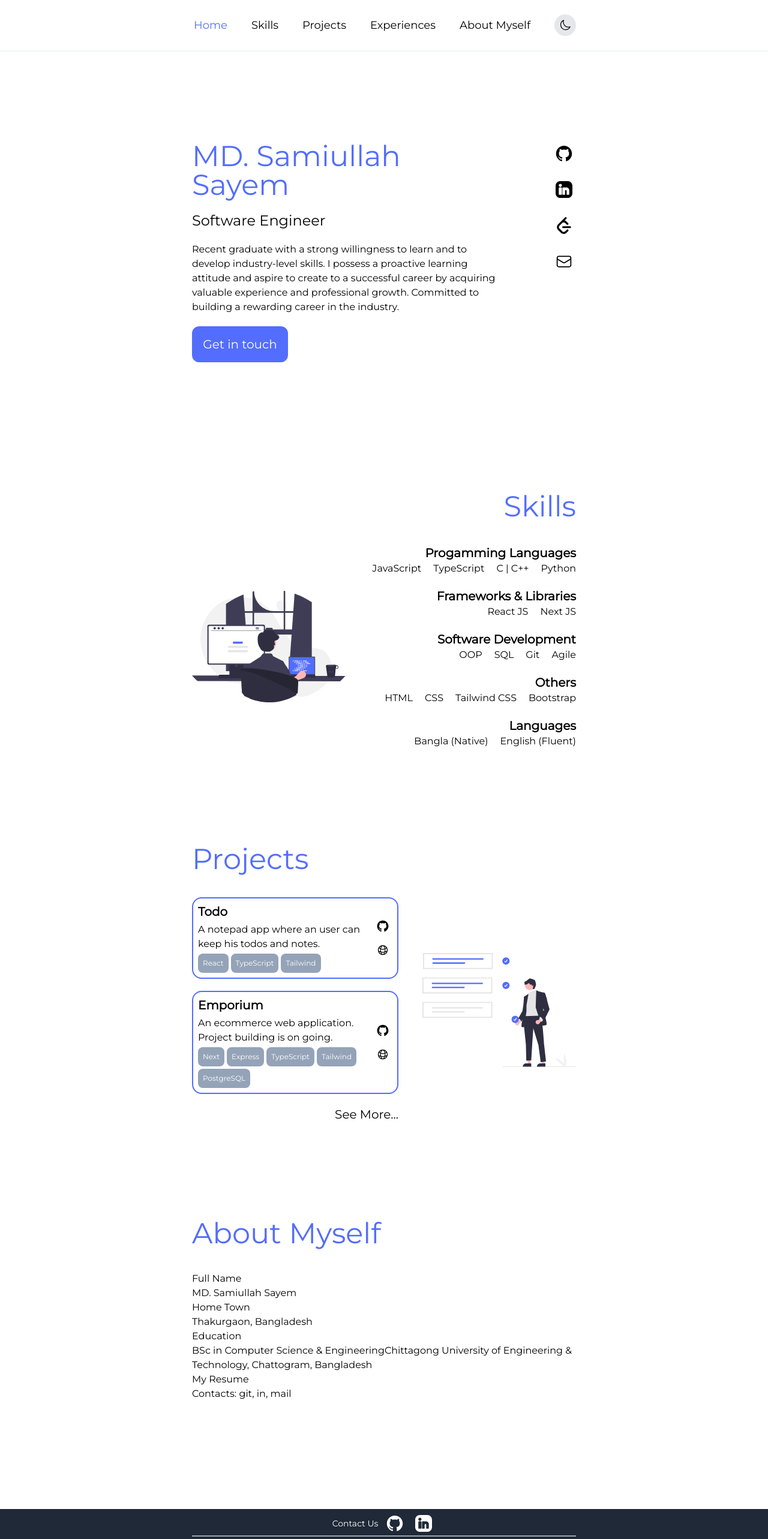
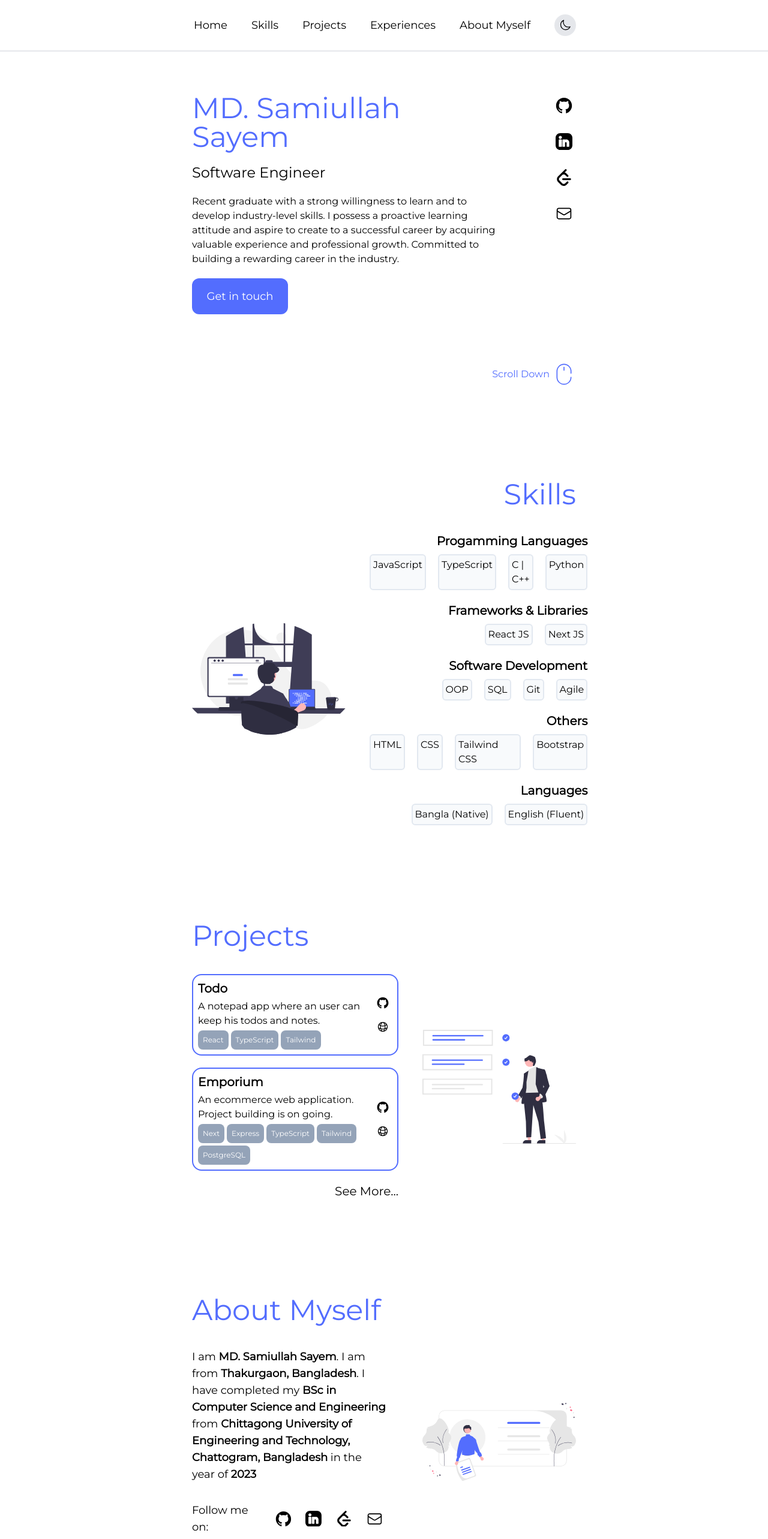
Before and after one commit to Sym-17/portfolio-next, a Next.js app: page / in a window 1280 px wide. Shown: the top 2566 px of the page at 60% size. Built offline with nearby package versions, Linux system fonts and the light colour scheme.

Commit message:
Add About section and change some styles

```diff
--- a/src/app/layout.tsx
+++ b/src/app/layout.tsx
@@ -16,14 +16,13 @@ export default function RootLayout({
   children: React.ReactNode;
 }) {
   return (
-    <html lang="en">
+    <html lang="en" className="scroll-smooth scroll-pt-28">
       <body
         className={`${montserrat.className} flex flex-col gap-5 justify-center items-center`}
       >
         <Nav />
-        <div className="pr-5 pl-5 pt-5 sm:pr-20 sm:pl-20 lg:pr-44 lg:pl-44 xl:pr-80 xl:pl-80">
-          {children}
-        </div>
+        {/* pr-5 pl-5 pt-5 sm:pr-20 sm:pl-20 lg:pr-44 lg:pl-44 xl:pr-96 xl:pl-96 */}
+        <div className="w-5/6 sm:w-2/3 md:w-7/12 xl:w-1/2">{children}</div>
         <Footer />
       </body>
     </html>
--- a/src/app/page.tsx
+++ b/src/app/page.tsx
@@ -5,7 +5,10 @@ import Skills from "../components/Skills";
 
 export default function Home() {
   return (
-    <main className="flex w-full flex-col items-center justify-between">
+    <main
+      className="flex w-full flex-col items-center justify-between"
+      id="home"
+    >
       <HomePage />
       <Skills />
       <ProjectsForHomePage />
--- a/src/components/AboutMyself.tsx
+++ b/src/components/AboutMyself.tsx
@@ -1,5 +1,13 @@
 import React from "react";
 import SectionLayoutOfHomePage from "./SectionShellOfHomePage";
+import Link from "next/link";
+import IconShell from "./IconShell";
+import GithubIcon from "./GithubIcon";
+import LeetcodeIcon from "./LeetcodeIcon";
+import LinkedInIcon from "./LinkedInIcon";
+import { EnvelopeIcon } from "@heroicons/react/24/outline";
+import personalInfoSVG from "../../public/personal_info.svg";
+import Image from "next/image";
 
 const AboutMyself = () => {
   return (
@@ -8,25 +16,49 @@ const AboutMyself = () => {
       title="About Myself"
       placementOfTitle="left"
     >
-      <div className="">
-        <div className="">
-          <header>Full Name</header>
-          <span>MD. Samiullah Sayem</span>
+      <div className="flex flex-col-reverse sm:flex-row-reverse justify-between gap-10 items-center w-full">
+        <Image
+          src={personalInfoSVG}
+          width={1}
+          height={1}
+          alt=""
+          className="w-4/6 sm:w-2/5"
+        />
+        <div className="w-full flex flex-col gap-8 pr-5">
+          <p className="text-sm md:text-base xl:text-lg text-start">
+            I am <span className="font-semibold">MD. Samiullah Sayem</span>. I
+            am from{" "}
+            <span className="font-semibold">Thakurgaon, Bangladesh</span>. I
+            have completed my{" "}
+            <span className="font-semibold">
+              BSc in Computer Science and Engineering
+            </span>{" "}
+            from{" "}
+            <span className="font-semibold">
+              Chittagong University of Engineering and Technology, Chattogram,
+              Bangladesh
+            </span>{" "}
+            in the year of <span className="font-semibold">2023</span>
+          </p>
+          {/* <Link href="/Resume_of_Samiullah_Sayem.pdf">
+          <h1>Download my resume</h1>
+        </Link> */}
+          <div className="flex items-center gap-3">
+            <p className="text-sm md:text-base xl:text-lg">Follow me on:</p>
+            <IconShell link="https://github.com/Sym-17">
+              <GithubIcon color="#000000" />
+            </IconShell>
+            <IconShell link="https://www.linkedin.com/in/md-samiullah-sayem/">
+              <LinkedInIcon color="#000000" />
+            </IconShell>
+            <IconShell link="https://leetcode.com/sayem7/">
+              <LeetcodeIcon color="#000000" />
+            </IconShell>
+            <IconShell link="mailto:sayemsami7@gmail.com">
+              <EnvelopeIcon />
+            </IconShell>
+          </div>
         </div>
-        <div className="">
-          <header>Home Town</header>
-          <span>Thakurgaon, Bangladesh</span>
-        </div>
-        <div className="">
-          <header>Education</header>
-          <span>BSc in Computer Science & Engineering</span>
-          <span>
-            Chittagong University of Engineering & Technology, Chattogram,
-            Bangladesh
-          </span>
-        </div>
-        <h1>My Resume</h1>
-        <h1>Contacts: git, in, mail</h1>
       </div>
     </SectionLayoutOfHomePage>
   );
--- a/src/components/Footer.tsx
+++ b/src/components/Footer.tsx
@@ -6,8 +6,9 @@ import IconShell from "./IconShell";
 
 export default function Footer() {
   return (
-    <footer className="flex-col justify-center gap-0 bg-gray-800 text-white p-1 sm:pr-20 sm:pl-20 lg:pr-44 lg:pl-44 xl:pr-80 xl:pl-80 w-full">
-      <div className="flex justify-center items-center gap-2 border-gray-400 border-b-2">
+    <footer className="flex justify-center items-center bg-gray-800 p-1 w-full">
+      <div className="flex-col justify-center gap-0 text-white w-5/6 sm:w-2/3 md:w-7/12 xl:w-1/2">
+        <div className="flex justify-center items-center gap-2 border-gray-400 border-b-2 w-full">
           <h1 className="text-center text-xs lg:text-sm">Contact Us</h1>
           <IconShell link="https://github.com/Sym-17">
             <GithubIcon color="#fff" />
@@ -23,6 +24,7 @@ export default function Footer() {
           commercial purposes is strictly prohibited and constitutes copyright
           infringement liable to legal action.
         </p>
+      </div>
     </footer>
   );
 }
--- a/src/components/HomePage.tsx
+++ b/src/components/HomePage.tsx
@@ -5,25 +5,26 @@ import LeetcodeIcon from "./LeetcodeIcon";
 import LinkedInIcon from "./LinkedInIcon";
 import GithubIcon from "./GithubIcon";
 import IconShell from "./IconShell";
+import MouseIcon from "./MouseIcon";
 
 const HomePage = () => {
   return (
-    <div className="w-full min-h-screen flex-1 flex items-center">
-      <div className="flex justify-between">
+    <div className="w-full flex flex-col gap-20 min-h-screen justify-center items-center">
+      <div className="flex justify-between w-full">
         <div className="flex flex-col justify-start gap-2 lg:gap-5 pr-5 md:pr-10 lg:pr-20">
-          <header className="text-2xl md:text-3xl lg:text-5xl font-medium text-[#536DFE]">
+          <header className="text-2xl md:text-3xl xl:text-5xl font-medium text-[#536DFE]">
             MD. Samiullah Sayem
           </header>
-          <p className="text-lg lg:text-2xl">Software Engineer</p>
-          <p className="text-xs lg:text-base">
+          <p className="text-lg xl:text-2xl">Software Engineer</p>
+          <p className="text-xs xl:text-base">
             Recent graduate with a strong willingness to learn and to develop
             industry-level skills. I possess a proactive learning attitude and
             aspire to create to a successful career by acquiring valuable
             experience and professional growth. Committed to building a
             rewarding career in the industry.
           </p>
-          <Link href="#about-myself">
-            <h1 className="w-24 p-1 md:w-36 md:p-2 xl:w-40 lg:p-3 xl:p-4 text-white bg-[#536DFE] hover:bg-[#4f62ce] text-sm lg:text-xl font-medium text-center rounded-xl cursor-pointer">
+          <Link href="#about-myself" className="w-28  md:w-32  xl:w-40">
+            <h1 className=" p-1 md:p-2 lg:p-3 xl:p-4 text-white bg-[#536DFE] hover:bg-[#4f62ce] text-sm  lg:text-base xl:text-lg font-medium text-center rounded-xl cursor-pointer">
               Get in touch
             </h1>
           </Link>
@@ -43,6 +44,12 @@ const HomePage = () => {
           </IconShell>
         </div>
       </div>
+      <Link href="#skills" className="flex items-center ml-auto gap-1">
+        <p className="text-[#536DFE]">Scroll Down</p>
+        <div className="w-10 h-10 cursor-pointer">
+          <MouseIcon color="#536DFE" />
+        </div>
+      </Link>
     </div>
   );
 };
--- /dev/null
+++ b/src/components/MouseIcon.tsx
@@ -0,0 +1,28 @@
+import React from "react";
+
+type props = {
+  color: string;
+};
+
+const MouseIcon = ({ color }: props) => {
+  return (
+    <div>
+      <svg viewBox="0 0 24 24" fill="none" xmlns="http://www.w3.org/2000/svg">
+        <path
+          d="M19 15C19 18.866 15.866 22 12 22C8.13401 22 5 18.866 5 15V9C5 5.13401 8.13401 2 12 2C15.866 2 19 5.13401 19 9V11"
+          stroke={color}
+          stroke-width="1"
+          stroke-linecap="round"
+        />
+        <path
+          d="M12 5V8"
+          stroke={color}
+          stroke-width="1"
+          stroke-linecap="round"
+        />
+      </svg>
+    </div>
+  );
+};
+
+export default MouseIcon;
--- a/src/components/Nav.tsx
+++ b/src/components/Nav.tsx
@@ -14,7 +14,7 @@ type navTitle = {
 };
 
 const navTitles: navTitle[] = [
-  { title: "Home", link: "/" },
+  { title: "Home", link: "/#home" },
   { title: "Skills", link: "/#skills" },
   { title: "Projects", link: "/projects" },
   { title: "Experiences", link: "/#experiences" },
@@ -24,24 +24,26 @@ const navTitles: navTitle[] = [
 const Nav = () => {
   const pathname = usePathname();
   return (
-    <div className="flex justify-between items-center w-full pt-6 pb-6 pr-5 pl-5 sm:pr-20 sm:pl-20 lg:pr-44 lg:pl-44 xl:pr-80 xl:pl-80 fixed top-0 bg-white border-b-2 border-b-slate-100">
+    <div className="w-full flex items-center justify-center fixed top-0 bg-white border-b-2">
+      <div className="flex justify-between items-center w-5/6 sm:w-2/3 md:w-7/12 xl:w-1/2 pt-6 pb-6  border-b-slate-100">
         <Bars3BottomLeftIcon className="w-8 text-[#536DFE] md:hidden" />
-      <div className="hidden md:flex justify-between items-center ml-auto gap-10">
+        <div className="hidden md:flex justify-between items-center ml-auto gap-5 xl:gap-10">
           {navTitles.map((title) => {
             return (
-            <Link href={title.link} key={title.title}>
+              <Link href={title.link} key={title.title} scroll={true}>
                 <h1
-                className={`cursor-pointer text-base ${
+                  className={`cursor-pointer  ${
                     pathname === title.link ? "text-[#536DFE] " : ""
-                } hover:text-[#4f62ce] lg:text-lg font-medium`}
+                  } hover:text-[#4f62ce] text-sm xl:text-lg font-medium`}
                 >
                   {title.title}
                 </h1>
               </Link>
             );
           })}
-        <MoonIcon className="w-9 p-2 bg-gray-200 hover:bg-slate-300 rounded-full cursor-pointer" />
+          <MoonIcon className="w-5 xl:w-9 p-1 xl:p-2 bg-gray-200 hover:bg-slate-300 rounded-full cursor-pointer" />
           {/* <SunIcon className="w-9 p-2 bg-gray-200 hover:bg-slate-300 rounded-full cursor-pointer" /> */}
+        </div>
       </div>
     </div>
   );
--- a/src/components/SectionShellOfHomePage.tsx
+++ b/src/components/SectionShellOfHomePage.tsx
@@ -10,11 +10,11 @@ type SectionLayoutProps = {
 const SectionLayoutOfHomePage = (props: SectionLayoutProps) => {
   return (
     <div
-      className="flex flex-col items-start w-full justify-between gap-2 lg:gap-10 mb-20 lg:mb-40"
+      className="flex flex-col items-start w-full justify-between gap-2 lg:gap-10 mb-20 lg:mb-40 scroll-smooth scroll-pt-44"
       id={props.id}
     >
       <header
-        className={`text-2xl md:text-3xl lg:text-5xl text-[#536DFE] font-medium ${
+        className={`text-2xl md:text-3xl xl:text-5xl text-[#536DFE] font-medium ${
           props.placementOfTitle === "right" ? "ml-auto" : "mr-auto"
         }`}
       >
--- a/src/components/SkillDetails.tsx
+++ b/src/components/SkillDetails.tsx
@@ -7,14 +7,17 @@ type SkillDetailsProps = {
 
 const SkillDetails = (props: SkillDetailsProps) => {
   return (
-    <div className="flex flex-col items-end">
-      <header className="text-sm lg:text-xl font-semibold capitalize">
+    <div className="flex flex-col items-end gap-2">
+      <header className="text-sm lg:text-base xl:text-xl font-semibold capitalize">
         {props.title}
       </header>
       <ul className="flex gap-2 lg:gap-5">
         {props.items.map((item) => {
           return (
-            <li className="text-xs lg:text-base" key={item}>
+            <li
+              className="text-xs lg:text-sm xl:text-base p-1 bg-slate-50 rounded-md border-2 border-slate-200"
+              key={item}
+            >
               {item}
             </li>
           );
```
Also changed, not shown: public/personal_info.svg (added). Lines whose indentation alone changed are shown as unchanged.
